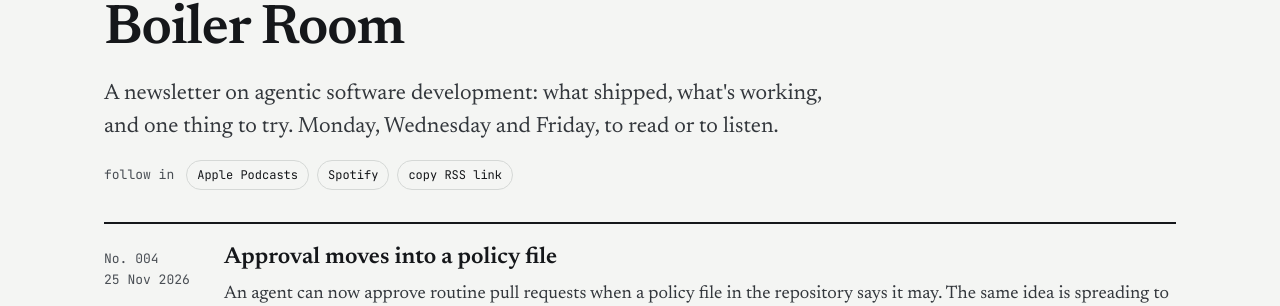
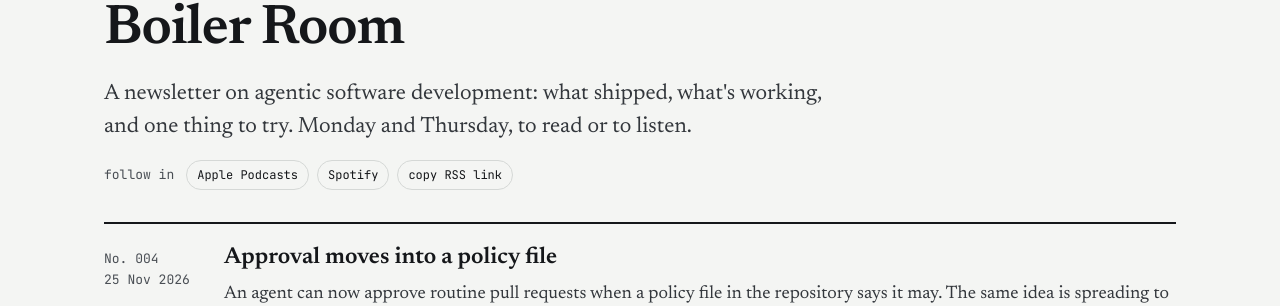
Before and after one commit to arpitjain2811/arpitjain2811.github.io, a Jekyll site: the page built from boiler-room.html, in a window 1280 px wide. Shown: the part 192-498 px from the top of the page. Built offline with Jekyll 4.4.1, drawn with Linux system fonts in a browser that asks for light colours.

Commit message:
Boiler Room: Monday and Thursday from Nov 30; research rules that avoid permission prompts
Co-Authored-By: Claude Opus 5.5 <noreply@anthropic.com>
Claude-Session: https://claude.ai/code/session_01Nfcw4CGVZC54vpaMa2K5Jj

```diff
--- a/_includes/boiler-room-card.html
+++ b/_includes/boiler-room-card.html
@@ -2,7 +2,7 @@
 {%- assign br_latest = site.boiler_room | sort: "date" | last -%}
 {%- if br_latest -%}
 <a class="series-card br" href="{{ '/writings/boiler-room/' | relative_url }}">
-  <span class="kicker">Series · Monday, Wednesday, Friday</span>
+  <span class="kicker">Series · Monday and Thursday</span>
   <span class="series-title">Boiler Room</span>
   <span class="row-summary">A newsletter on agentic software development, to read or to listen.</span>
   <span class="mono small muted">Latest: No. {{ br_latest.number | prepend: "00" | slice: -3, 3 }}, {{ br_latest.title | escape }}</span>
--- a/boiler-room-feed.xml
+++ b/boiler-room-feed.xml
@@ -9,7 +9,7 @@ sitemap: false
   <title>Boiler Room</title>
   <link>{{ '/writings/boiler-room/' | absolute_url }}</link>
   <atom:link href="{{ page.url | absolute_url }}" rel="self" type="application/rss+xml"/>
-  <description>A newsletter on agentic software development: what shipped, what's working, and one thing to try. Monday, Wednesday and Friday.</description>
+  <description>A newsletter on agentic software development: what shipped, what's working, and one thing to try. Monday and Thursday.</description>
   <language>en-us</language>
   <lastBuildDate>{{ site.time | date_to_rfc822 }}</lastBuildDate>
   <itunes:author>Boiler Room</itunes:author>
--- a/boiler-room.html
+++ b/boiler-room.html
@@ -2,7 +2,7 @@
 layout: default
 title: Boiler Room
 permalink: /writings/boiler-room/
-description: "A newsletter on agentic software development: what shipped, what's working, and one thing to try. Monday, Wednesday and Friday."
+description: "A newsletter on agentic software development: what shipped, what's working, and one thing to try. Monday and Thursday."
 spotify: "https://open.spotify.com/show/6zTQ2HybQROyszYwqUetuo"
 ---
 {%- assign eds = site.boiler_room | sort: "date" | reverse -%}
@@ -10,7 +10,7 @@ spotify: "https://open.spotify.com/show/6zTQ2HybQROyszYwqUetuo"
   <header class="page-head">
     <div class="kicker"><a href="{{ '/writings/' | relative_url }}">writings</a> · series</div>
     <h1>Boiler Room</h1>
-    <p class="lede">A newsletter on agentic software development: what shipped, what's working, and one thing to try. Monday, Wednesday and Friday, to read or to listen.</p>
+    <p class="lede">A newsletter on agentic software development: what shipped, what's working, and one thing to try. Monday and Thursday, to read or to listen.</p>
     {%- assign feed = '/writings/boiler-room/feed.xml' | absolute_url -%}
     {%- assign feed_bare = feed | remove_first: 'https://' -%}
     <div class="br-listen" aria-label="Follow the podcast">
```
Also changed, not shown: scripts/boiler_room/RUNBOOK.md (+16 -4 lines).
